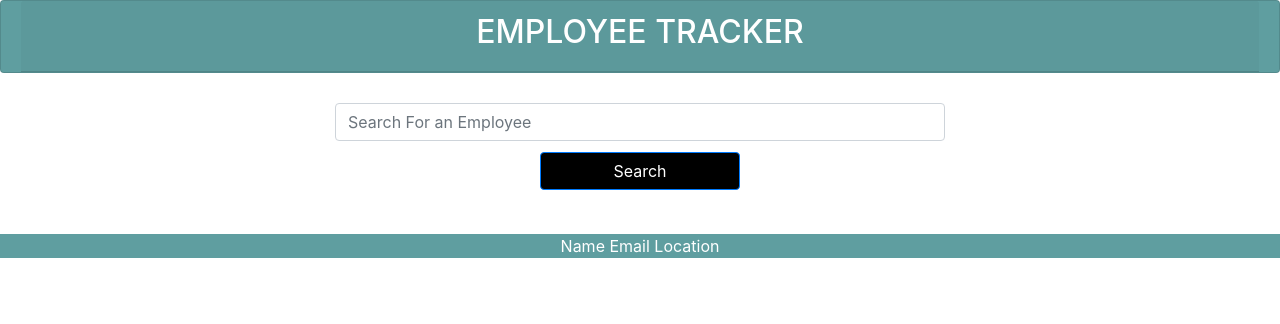
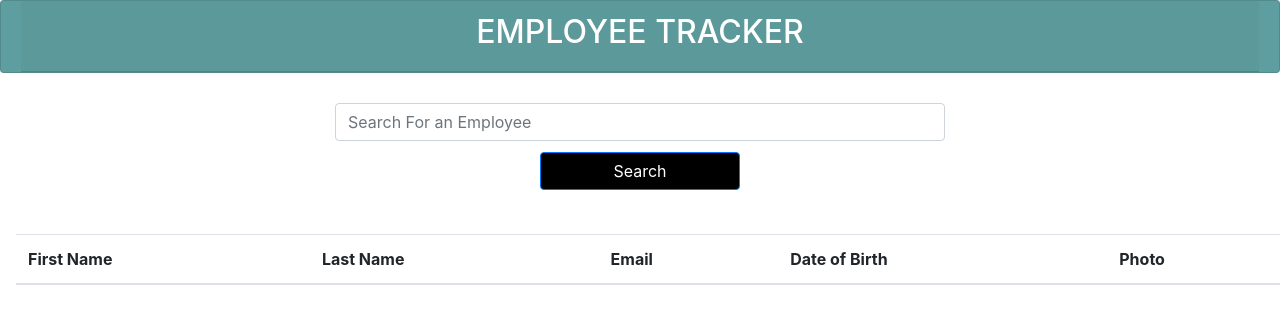
Before and after one commit to BergstromKelsey/Employeedirectory, a React (Create React App) app: page / in a window 1280 px wide. Shown: the top 324 px of the page. Built offline with nearby package versions, Linux system fonts and the light colour scheme; no server answers.

Commit message:
EmployeeDetailNavStyling

```diff
--- a/src/components/EmployeeContainer.js
+++ b/src/components/EmployeeContainer.js
@@ -1,3 +1,4 @@
+
    import React, { Component } from "react";
    import Container from "./Container";
    import Row from "./Row";
@@ -43,7 +44,11 @@ class EmployeeContainer extends Component {
        }
 
 
-
+       getHeaderClassName = col => {
+        return this.state.col === col
+          ? `clickable ${this.state.sortDirection}`
+          : `clickable`;
+      };
 
 
 
@@ -66,9 +71,9 @@ class EmployeeContainer extends Component {
 
      render() {
        return (
+          <center>
+        <Container>
 
-
-        <Container>
                  <Row>
 
            <Col size="md-12">
@@ -76,7 +81,7 @@ class EmployeeContainer extends Component {
            </Col>
 
            </Row>
-     <center>
+
            <Col size="md-6">
               <SearchForm
                 value={this.state.search}
@@ -84,25 +89,65 @@ class EmployeeContainer extends Component {
                 handleFormSubmit={this.handleFormSubmit}
               />
             </Col>
+            <div className="table m-3">
+          <table className="table">
+            <thead>
+              <tr>
 
-         <Row>
-          <Col size="md-12">
+                <th scope="col">
 
-              <EmployeeDetail
-                name={this.state.results.name}
-                // location={this.state.result.results.location}
-                // email={this.state.result.results.email}
+                  <span
+                    className={this.getHeaderClassName("first")}
+                    onClick={() => {
+                      this.handleSortDirectionChange("first");
+                    }}
+                  >
+                    First Name
+                  </span>
+                </th>
+                <th scope="col">
+                  <span
+                    className={this.getHeaderClassName("last")}
+                    onClick={() => this.handleSortDirectionChange("last")}
+                  >
+                    Last Name
+                  </span>
+                </th>
+                <th scope="col">
+                  <span
+                    className={this.getHeaderClassName("email")}
+                    onClick={() => this.handleSortDirectionChange("email")}
+                  >
+                    Email
+                  </span>
+                </th>
+                <th scope="col">
+                  <span
+                    className={this.getHeaderClassName("dob")}
+                    onClick={() => this.handleSortDirectionChange("dob")}
+                  >
+                    Date of Birth
+                  </span>
+                </th>
+                <th scope="col">Photo</th>
+              </tr>
+            </thead>
 
-              />
+          </table>
+          </div>
+        </Container>
 
-          </Col>
+        </center>
 
 
-        </Row>
-       </center>
-      </Container>
-    );
-  }
+       )}
                   }
 
+
+
+
+
+
+
+
    export default EmployeeContainer;
--- a/src/components/EmployeeDetail.js
+++ b/src/components/EmployeeDetail.js
@@ -16,11 +16,8 @@ const styles = {
 
 function EmployeeDetail(props) {
   return (
-    <div style={styles.empdetails} className="text-center">
+    <div style={styles.empdetails} className="table">
 
-      Name {props.name}
-      Email {props.location}
-      Location {props.email}
     </div>
   );
 }
```
Lines whose indentation alone changed are shown as unchanged.
